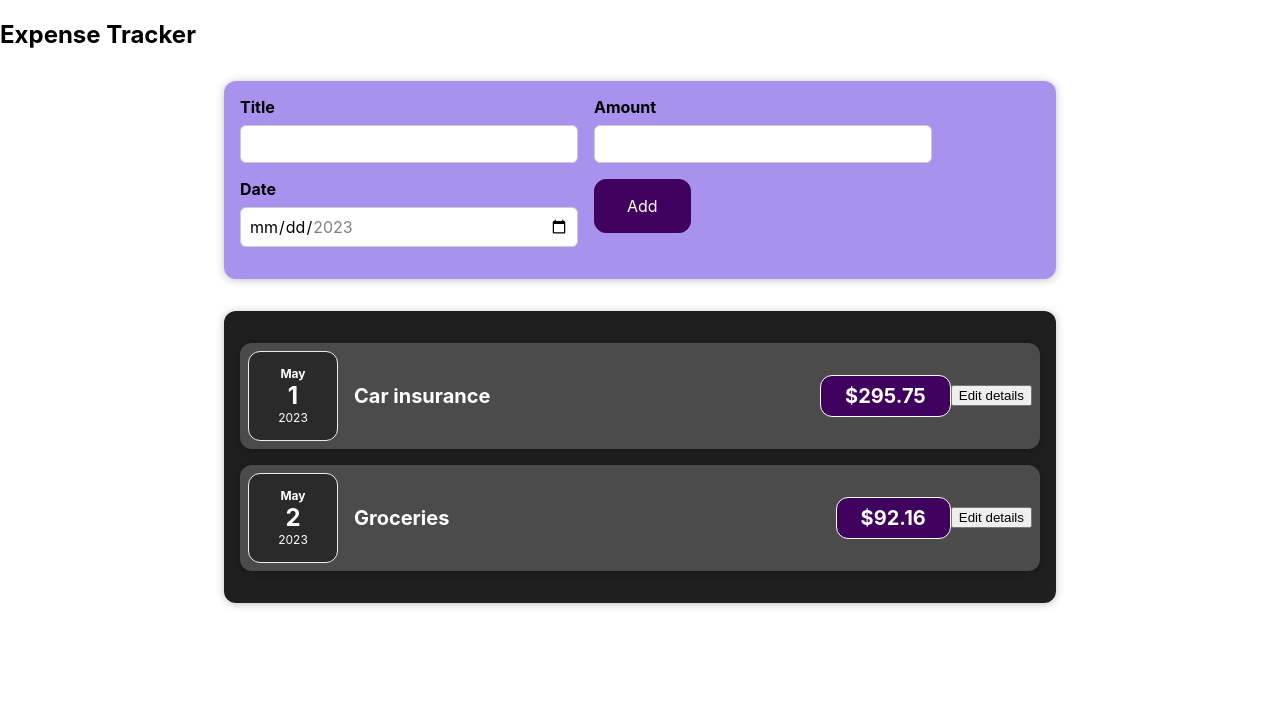
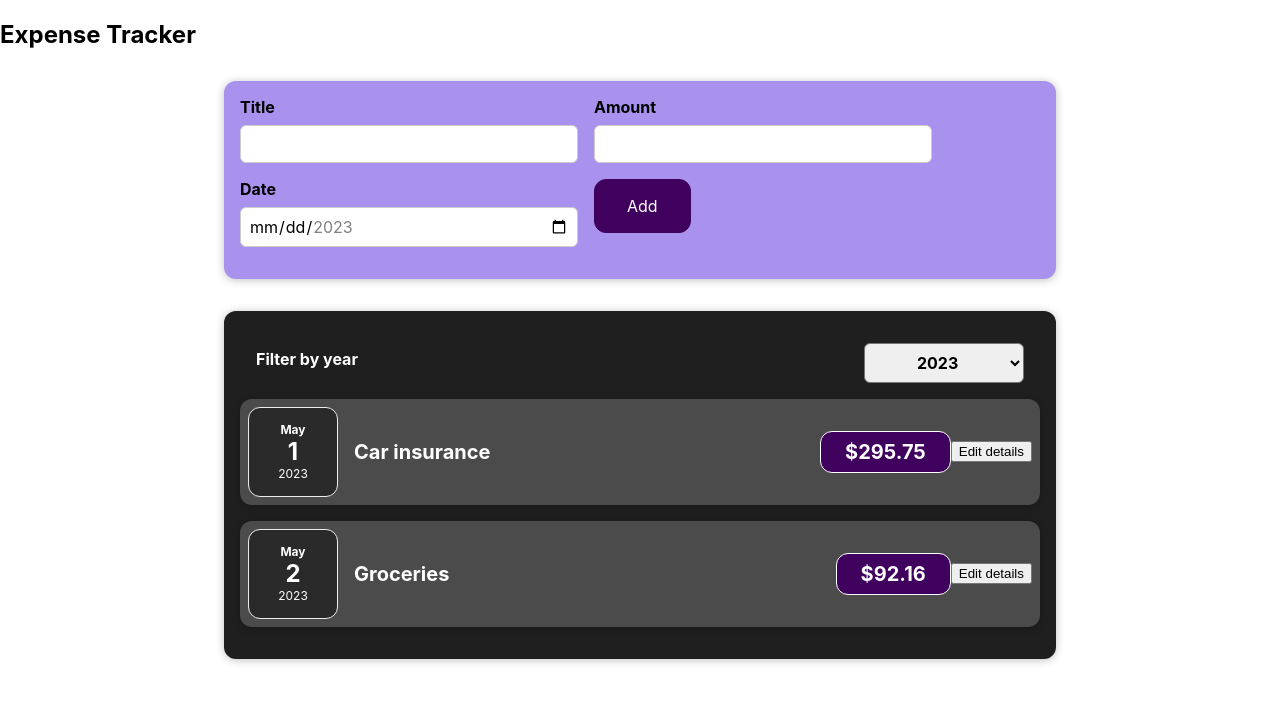
Before and after one commit to jkalandarov/expense-tracker-react-app, a React (Create React App) app: page / in a window 1280 px wide. Shown: the top 702 px of the page. Built offline with nearby package versions, Linux system fonts and the light colour scheme; the HTML template or start-up script is replaced by a standard one.

Commit message:
added ExpenseFilter

```diff
--- /dev/null
+++ b/src/components/Expense/ExpenseFilter.css
@@ -0,0 +1,24 @@
+.expenses-filter {
+  color: white;
+  padding: 0 1rem;
+}
+
+.expenses-filter__control {
+  display: flex;
+  width: 100%;
+  align-items: center;
+  justify-content: space-between;
+  margin: 1rem 0;
+}
+
+.expenses-filter label {
+  font-weight: bold;
+  margin-bottom: 0.5rem;
+}
+
+.expenses-filter select {
+  font: inherit;
+  padding: 0.5rem 3rem;
+  font-weight: bold;
+  border-radius: 6px;
+}
--- /dev/null
+++ b/src/components/Expense/ExpenseFilter.js
@@ -0,0 +1,24 @@
+import React from "react";
+import './ExpenseFilter.css'
+
+const ExpenseFilter = (props) => {
+  const handleDropdownChange = event => {
+    props.onChangeFilter(event.target.value);
+  }
+
+  return (
+    <div className="expenses-filter">
+      <div className="expenses-filter__control">
+        <label>Filter by year</label>
+        <select value={props.selectedYear} onChange={handleDropdownChange}>
+          <option value="2023">2023</option>
+          <option value="2022">2022</option>
+          <option value="2021">2021</option>
+          <option value="2020">2020</option>
+        </select>
+      </div>
+    </div>
+  )
+}
+
+export default ExpenseFilter;
--- a/src/components/Expense/Expenses.js
+++ b/src/components/Expense/Expenses.js
@@ -1,9 +1,18 @@
+import React, { useState } from 'react';
 import './Expenses.css';
 import ExpenseItem from './ExpenseItem';
+import ExpenseFilter from './ExpenseFilter';
 
 function Expenses(props) {
+  const [ filteredYear, setFilteredYear ] = useState('2023');
+
+  const handleFilterChange = selectedYear => {
+    setFilteredYear(selectedYear);
+  }
+
   return (
     <div className='expenses'>
+      <ExpenseFilter onChangeFilter={handleFilterChange} selectedYear={filteredYear}/>
       {props.items.map(item => <ExpenseItem date={item.date} name={item.name} amount={item.amount}/>)}
     </div>
   )
```
